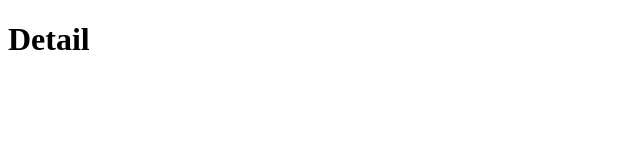
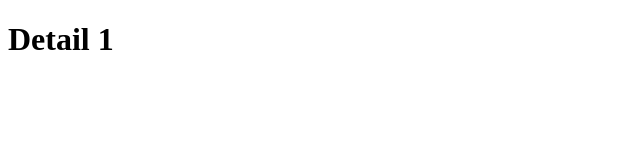
Before and after one commit to YeJin-An/JS_-Practice, a React (Create React App) app in the folder my-app/: page /movie/1 in a window 1280 px wide. Shown: the top 160 px of the page, without its empty margins (0-640 px from the left). Built offline with nearby package versions, Linux system fonts and the light colour scheme.

Commit message:
Parameters 변수 지정법

```diff
--- a/my-app/src/App.js
+++ b/my-app/src/App.js
@@ -12,6 +12,7 @@
           <Hello />
         </Route>
         <Route path="/movie/:id">
+          {/* id라는 부분은 내가 받게 될 변수의 이름이다 */}
           <Detail />
         </Route>
         <Route path="/">
--- a/my-app/src/routes/Detail.js
+++ b/my-app/src/routes/Detail.js
@@ -1,5 +1,10 @@
+import { useParams } from "react-router-dom";
+
 function Detail() {
-  return <h1>Detail</h1>;
+  const { id } = useParams();
+  // React Router는 이 변수의 값을 넘겨주는 역활
+  console.log({ id });
+  return <h1>Detail {id}</h1>;
 }
 
 export default Detail;
```
